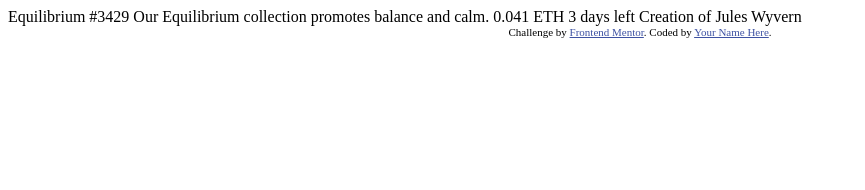
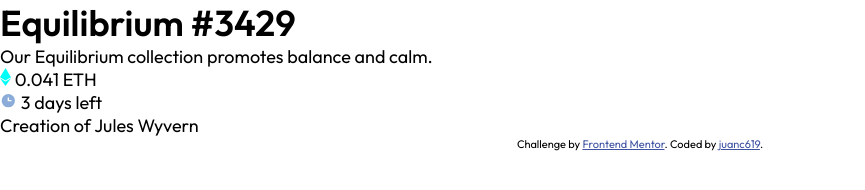
Before and after one commit to juanc619/CHALLENGE-9-NFT-preview-card-component, a plain HTML site: page index.html in a window 1280 px wide. Shown: the whole page, without its empty margins (0-865 px from the left). Drawn offline with Linux system fonts and the light colour scheme.

Commit message:
estructura html finalizado, comenzando maquetado CSS

```diff
--- a/index.html
+++ b/index.html
@@ -2,32 +2,42 @@
 <html lang="en">
 <head>
   <meta charset="UTF-8">
-  <meta name="viewport" content="width=device-width, initial-scale=1.0"> <!-- displays site properly based on user's device -->
+  <meta name="viewport" content="width=device-width, initial-scale=1.0">
 
   <link rel="icon" type="image/png" sizes="32x32" href="./images/favicon-32x32.png">
+  <link rel="stylesheet" href="style.css">
 
   <title>Frontend Mentor | NFT preview card component</title>
 
-  <!-- Feel free to remove these styles or customise in your own stylesheet 👍 -->
-  <style>
-    .attribution { font-size: 11px; text-align: center; }
-    .attribution a { color: hsl(228, 45%, 44%); }
-  </style>
 </head>
 <body>
 
-  Equilibrium #3429
+  <h1 class="title">Equilibrium #3429</h1>
+  <p class="description">Our Equilibrium collection promotes balance and calm.</p>
 
-  Our Equilibrium collection promotes balance and calm.
+  <div class="details-container">
+    <div class="value">
+      <img src="/images/icon-ethereum.svg" alt="icon ethereum">
+      <span>0.041 ETH</span>
+    </div>
+    <div class="time">
+      <img src="/images/icon-clock.svg" alt="icon clock">
+      <span>3 days left</span>
+    </div>
+  </div>
 
-  0.041 ETH
-  3 days left
+  <div class="line"></div>
 
-  Creation of Jules Wyvern
+  <div class="creator-container">
+    <div class="photo"></div>
+    <p class="creator">Creation of <span class="title"> Jules Wyvern</span></p>
+  </div>
 
-  <div class="attribution">
+
+
+  <footer class="footer">
     Challenge by <a href="https://www.frontendmentor.io?ref=challenge" target="_blank">Frontend Mentor</a>.
-    Coded by <a href="#">Your Name Here</a>.
-  </div>
+    Coded by <a href="https://github.com/juanc619">juanc619</a>.
+  </footer>
 </body>
 </html>
--- a/style.css
+++ b/style.css
@@ -0,0 +1,49 @@
+@import url('https://fonts.googleapis.com/css2?family=Outfit:wght@300;400;600&display=swap');
+
+:root {
+--Softblue: hsl(215, 51%, 70%);
+--Cyan: hsl(178, 100%, 50%);
+--VerydarkblueMain : hsl(217, 54%, 11%);
+--VerydarkblueCard : hsl(216, 50%, 16%);
+--VerydarkblueLine: hsl(215, 32%, 27%);
+--White : hsl(0, 0%, 100%);
+}
+
+* {
+    margin: 0;
+    padding: 0;
+}
+
+body {
+    font-family: 'Outfit', sans-serif;
+    font-size: 18px;
+}
+
+
+
+
+
+
+
+
+
+
+
+
+
+
+
+
+
+
+
+
+
+
+
+.footer {
+    font-size: 11px;
+    text-align: center; }
+
+.footer a {
+    color: hsl(228, 45%, 44%); }
```
